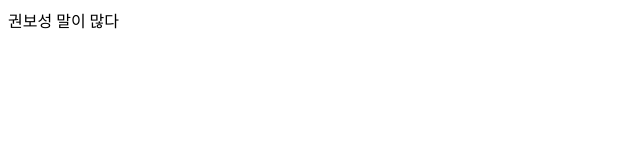
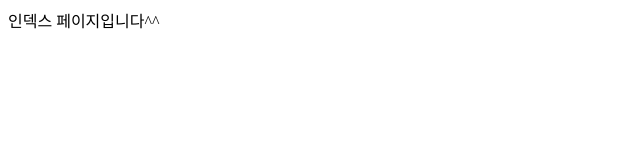
Before and after one commit to kdy0110/kdy0110.github.io, a plain HTML site: page index.html in a window 1280 px wide. Shown: the full height of the page, 0-640 px from the left. Drawn offline with Linux system fonts and the light colour scheme.

Commit message:
Update index.html

```diff
--- a/index.html
+++ b/index.html
@@ -6,6 +6,6 @@
     <title>Document</title>
 </head>
 <body>
-    권보성 말이 많다
+    인덱스 페이지입니다^^
 </body>
 </html>
```
